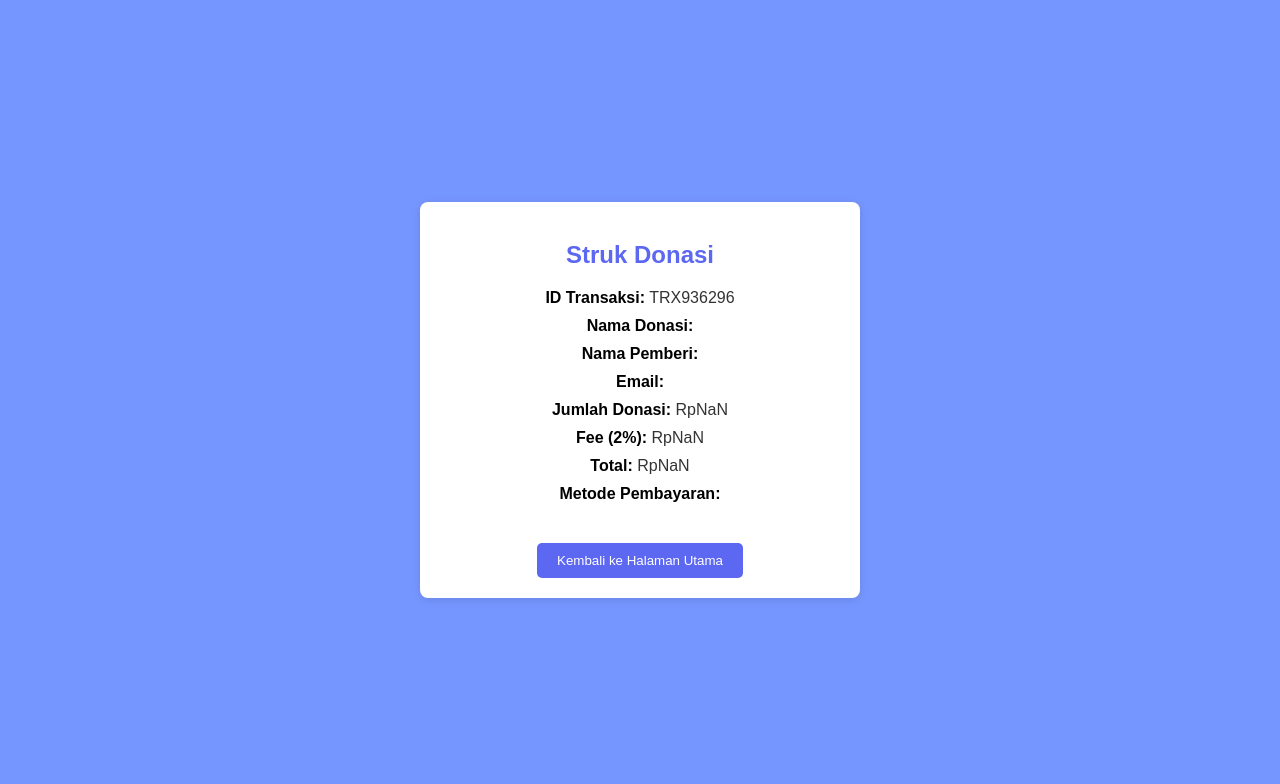
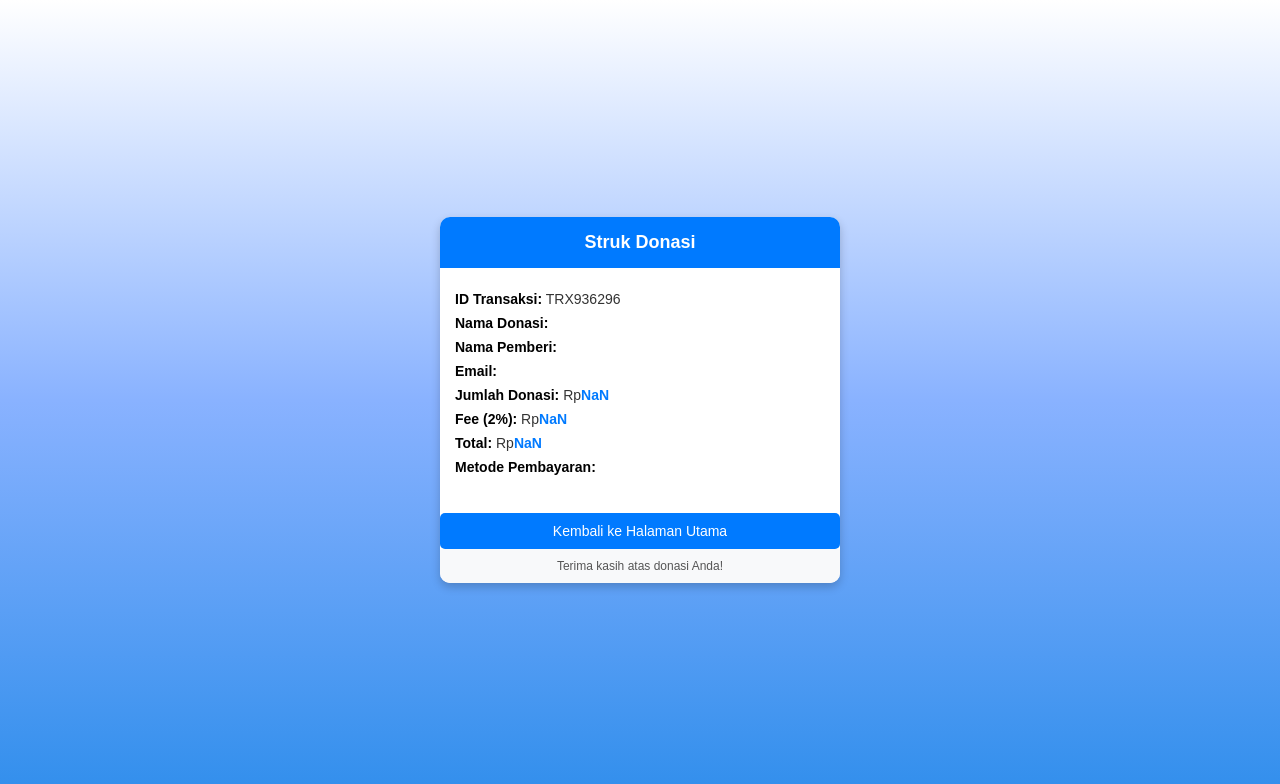
Before and after one commit to davidfebrianto634/tape, a plain HTML site: page struk.html in a window 1280 px wide. Drawn offline with Linux system fonts and the light colour scheme.

Commit message:
update struk

```diff
--- a/struk.html
+++ b/struk.html
@@ -5,9 +5,8 @@
   <meta name="viewport" content="width=device-width, initial-scale=1.0">
   <title>Struk Donasi</title>
   <style>
-    /* Kontainer struk */
     body {
-      background: #7696ff; /* Warna background global yang lebih netral */
+    background: linear-gradient(to bottom, #ffffff, #89b2ff, #308eec); /* Gradien atas ke bawah */
     font-family: Arial, sans-serif;
     margin: 0;
     padding: 0;
@@ -18,85 +17,93 @@
     }
 
     .struk-container {
+      width: 90%;
       max-width: 400px;
-      width: 100%;
-      padding: 20px;
-      background: #ffffff; /* Warna background putih */
-      border-radius: 8px;
-      box-shadow: 0 2px 10px rgba(0, 0, 0, 0.1);
+      background: #ffffff;
+      border-radius: 10px;
+      box-shadow: 0px 4px 10px rgba(0, 0, 0, 0.2);
+      overflow: hidden;
+      font-size: 14px;
+    }
+
+    .header {
+      background-color: #007aff; /* Warna biru seperti DANA */
+      color: white;
+      padding: 15px;
       text-align: center;
     }
 
-    .struk-container h2 {
-      margin-bottom: 20px;
-      color: #5c67f2; /* Warna teks utama */
-      font-size: 24px;
+    .header h2 {
+      margin: 0;
+      font-size: 18px;
     }
 
-    .struk-container p {
-      margin: 10px 0;
-      font-size: 16px;
-      color: #333; /* Warna teks deskripsi */
+    .content {
+      padding: 15px;
     }
 
-    .struk-container strong {
-      color: #000; /* Warna teks lebih tegas */
+    .content p {
+      margin: 8px 0;
+      color: #333;
     }
 
-    .button-container {
-      margin-top: 20px;
+    .content p strong {
+      color: #000;
     }
 
-    .button-container button {
-      padding: 10px 20px;
-      background-color: #5c67f2;
-      color: #fff;
-      border: none;
-      border-radius: 5px;
-      cursor: pointer;
-      text-align: center;
+    .content .highlight {
+      color: #007aff;
+      font-weight: bold;
     }
 
-    .button-container button:hover {
-      background-color: #4a54d1; /* Warna saat hover */
+    .footer {
+      text-align: center;
+      padding: 10px;
+      background: #f8f9fa;
+      font-size: 12px;
+      color: #555;
     }
 
     .back-button {
-      margin-top: 20px;
-      padding: 10px 20px;
-      background-color: #ddd;
-      color: #333;
+      display: block;
+      margin: 15px auto 0;
+      padding: 10px 15px;
+      background-color: #007aff;
+      color: white;
       border: none;
       border-radius: 5px;
-      cursor: pointer;
       text-align: center;
+      font-size: 14px;
+      text-decoration: none;
     }
 
     .back-button:hover {
-      background-color: #bbb;
+      background-color: #005bb5;
     }
   </style>
 </head>
 <body>
   <div class="struk-container">
+    <div class="header">
       <h2>Struk Donasi</h2>
+    </div>
+    <div class="content">
       <p><strong>ID Transaksi:</strong> <span id="transactionId"></span></p>
       <p><strong>Nama Donasi:</strong> <span id="donationName"></span></p>
       <p><strong>Nama Pemberi:</strong> <span id="donorName"></span></p>
       <p><strong>Email:</strong> <span id="email"></span></p>
-    <p><strong>Jumlah Donasi:</strong> Rp<span id="amount"></span></p>
-    <p><strong>Fee (2%):</strong> Rp<span id="fee"></span></p>
-    <p><strong>Total:</strong> Rp<span id="total"></span></p>
+      <p><strong>Jumlah Donasi:</strong> Rp<span class="highlight" id="amount"></span></p>
+      <p><strong>Fee (2%):</strong> Rp<span class="highlight" id="fee"></span></p>
+      <p><strong>Total:</strong> Rp<span class="highlight" id="total"></span></p>
       <p><strong>Metode Pembayaran:</strong> <span id="paymentMethod"></span></p>
-
-    <!-- Tombol Kembali -->
-    <div class="button-container">
-      <button class="back-button" onclick="window.location.href='index.html'">Kembali ke Halaman Utama</button>
+    </div>
+    <a href="index.html" class="back-button">Kembali ke Halaman Utama</a>
+    <div class="footer">
+      Terima kasih atas donasi Anda!
     </div>
   </div>
 
   <script>
-    // Ambil parameter dari URL
     const urlParams = new URLSearchParams(window.location.search);
     const donationName = urlParams.get('donasi');
     const donorName = urlParams.get('nama');
@@ -104,14 +111,11 @@
     const amount = parseFloat(urlParams.get('amount'));
     const method = urlParams.get('method');
 
-    // Generate ID Transaksi
     const transactionId = 'TRX' + Math.floor(Math.random() * 1000000);
 
-    // Hitung Fee dan Total
     const fee = Math.round(amount * 0.02);
     const total = amount + fee;
 
-    // Tampilkan Data di Halaman
     document.getElementById('transactionId').textContent = transactionId;
     document.getElementById('donationName').textContent = donationName;
     document.getElementById('donorName').textContent = donorName;
```
Lines whose indentation alone changed are shown as unchanged.
